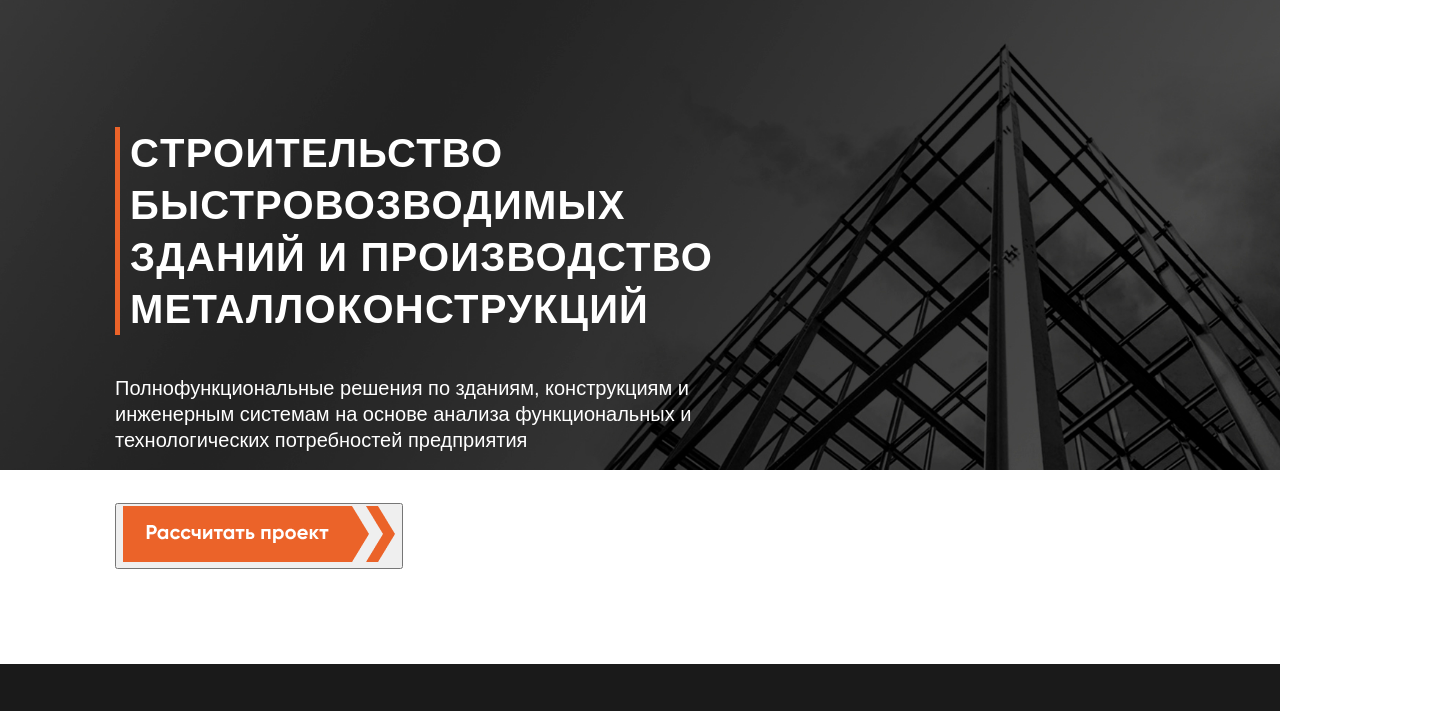
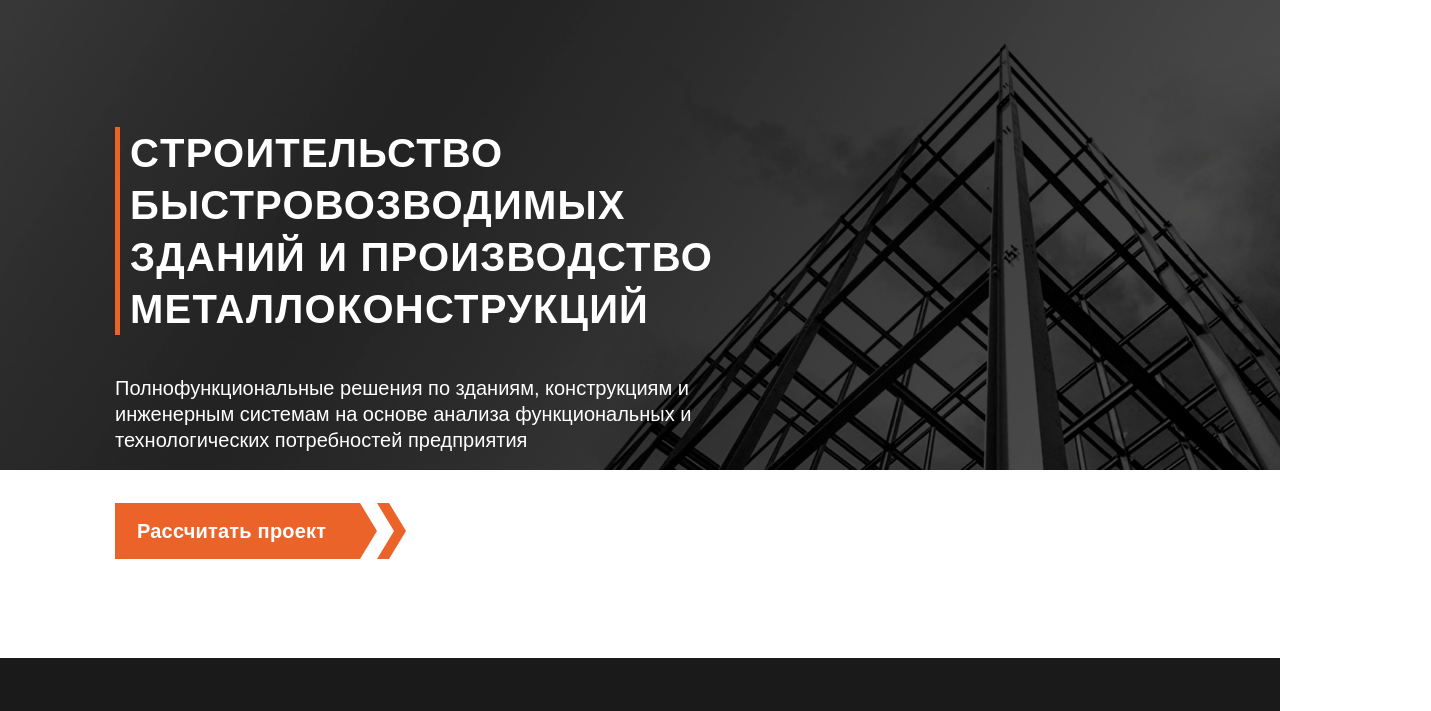
Before and after one commit to AndreyDavier/SteelMetrix, a website: page src/index.html in a window 1280 px wide. Shown: the part 89-800 px from the top of the page, 1431 px wide, since content can reach past the window. Drawn offline with nearby package versions, Linux system fonts and the light colour scheme; files that its build step writes are made by us from their sources; files whose address does not match are found by name.

Commit message:
newButton

```diff
--- a/src/assets/css/blocks/construction.css
+++ b/src/assets/css/blocks/construction.css
@@ -33,3 +33,16 @@
     font-weight: 500;
     line-height: 130%;
 }
+
+.construction-button button {
+    cursor: pointer;
+    padding: 18px 22px 18px 22px;
+    background: #EB6329;
+    border: none;
+    height: 56px;
+}
+
+.construction-button {
+    display: flex;
+    gap: -3px;
+}
--- a/src/assets/css/blocks/examples.css
+++ b/src/assets/css/blocks/examples.css
@@ -7,6 +7,7 @@
 .examples-img {
     display: flex;
     gap: 40px;
+    justify-content: center;
 }
 
 .examples-construction {
--- /dev/null
+++ b/src/assets/css/blocks/span.css
@@ -0,0 +1,8 @@
+.span-text {
+    color: #FFF;
+    text-align: center;
+    font-size: 20px;
+    font-weight: 700;
+    line-height: 100%;
+    letter-spacing: 0.2px;
+}
--- a/src/assets/css/style.css
+++ b/src/assets/css/style.css
@@ -7,3 +7,4 @@
 @import "./blocks/construction.css";
 @import "./blocks/examples.css";
 @import "./blocks/logo.css";
+@import "./blocks/span.css";
--- a/src/assets/html/mainContuction.html
+++ b/src/assets/html/mainContuction.html
@@ -14,8 +14,18 @@
             </div>
             <div class="construction-button">
                 <button>
-                    <img src="/img/Button-main.png" alt="Button">
+                    <span class="span-text">Рассчитать проект</span>
                 </button>
+                <div>
+                    <svg xmlns="http://www.w3.org/2000/svg" width="29" height="56" viewBox="0 0 29 56" fill="none">
+                        <path d="M0 56V0H12L29 28L12 56H0Z" fill="#EB6329" />
+                    </svg>
+                </div>
+                <div>
+                    <svg xmlns="http://www.w3.org/2000/svg" width="29" height="56" viewBox="0 0 29 56" fill="none">
+                        <path d="M12 0H0L17 28L0 56H12L29 28L12 0Z" fill="#EB6329" />
+                    </svg>
+                </div>
             </div>
         </div>
     </div>
```
